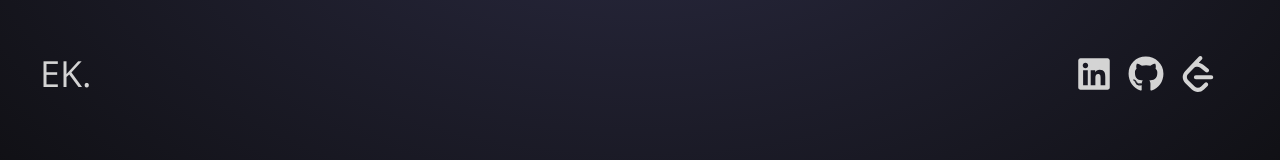
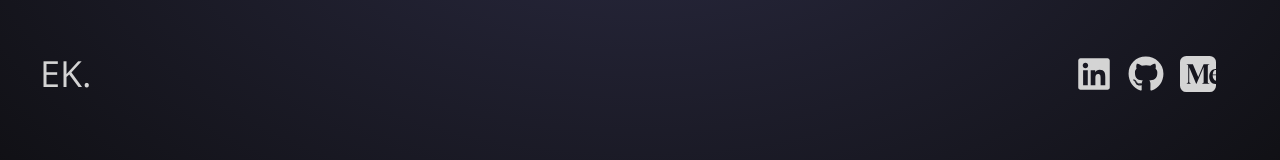
Before and after one commit to Esrakaya1/myPortfolio, a React (Vite) app: page / in a window 1280 px wide. Shown: the top 160 px of the page. Built offline with nearby package versions, Linux system fonts and the light colour scheme.

Commit message:
icon was changed

```diff
--- a/src/components/Contact.jsx
+++ b/src/components/Contact.jsx
@@ -51,11 +51,13 @@ const Contact = () => {
           type="text"
           name="from_name"
           placeholder="Your name.."
+          required
           className="w-full px-4 py-3 rounded-md bg-white/5 border border-white/10 text-white placeholder-gray-400 focus:ring-2 focus:ring-violet-500 outline-none transition"
         />
         <input
           type="email"
           name="from_email"
+          required
           placeholder="Your email.."
           className="w-full px-4 py-3 rounded-md bg-white/5 border border-white/10 text-white placeholder-gray-400 focus:ring-2 focus:ring-violet-500 outline-none transition"
         />
--- a/src/components/Navbar.jsx
+++ b/src/components/Navbar.jsx
@@ -1,7 +1,7 @@
 // import logo from "../assets/EK-logo.png";
 import { FaLinkedin } from "react-icons/fa";
 import { FaGithub } from "react-icons/fa";
-import { SiLeetcode } from "react-icons/si";
+import { SiMedium } from "react-icons/si";
 
 const Navbar = () => {
   return (
@@ -32,7 +32,7 @@ const Navbar = () => {
           target="_blank"
           rel="noopener noreferrer"
         >
-          <SiLeetcode className="hover:text-purple-400 transition-colors duration-300" />
+          <SiMedium className="hover:text-purple-400 transition-colors duration-300" />
         </a>
       </div>
     </nav>
```
